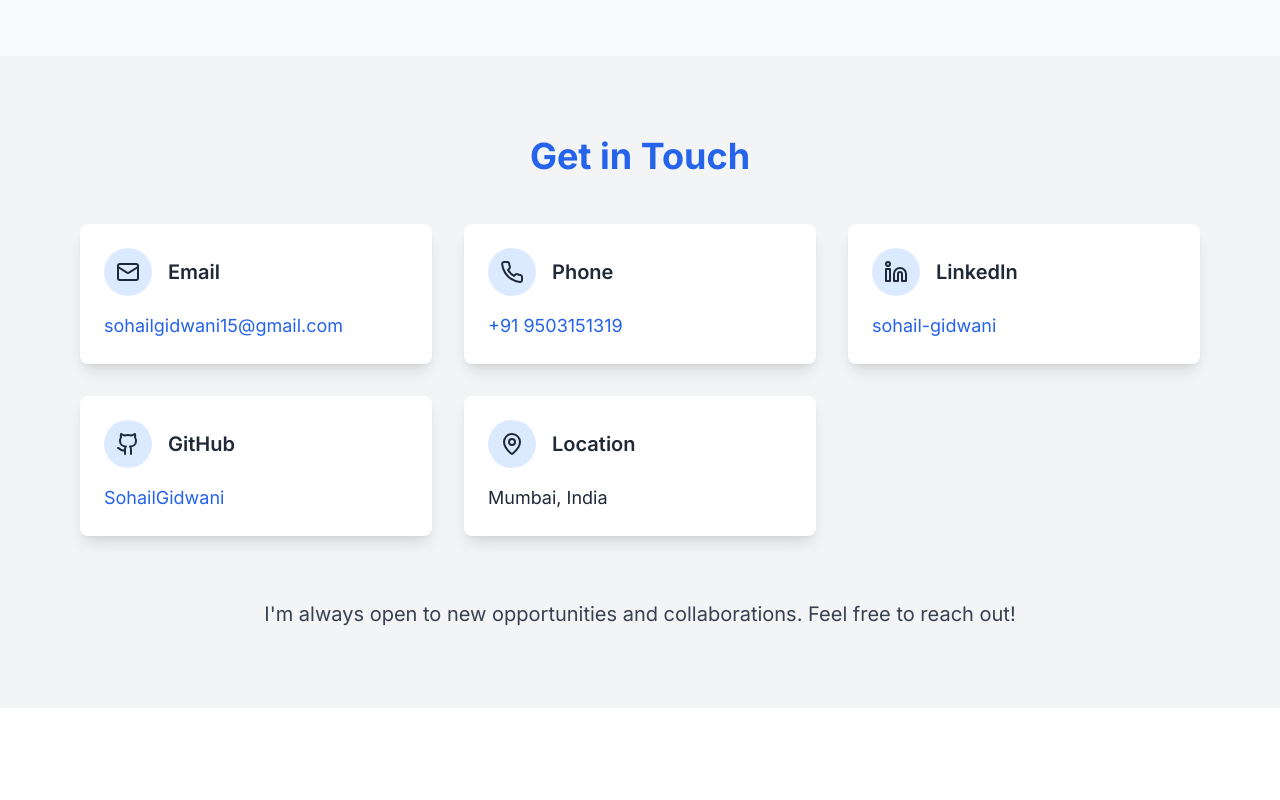
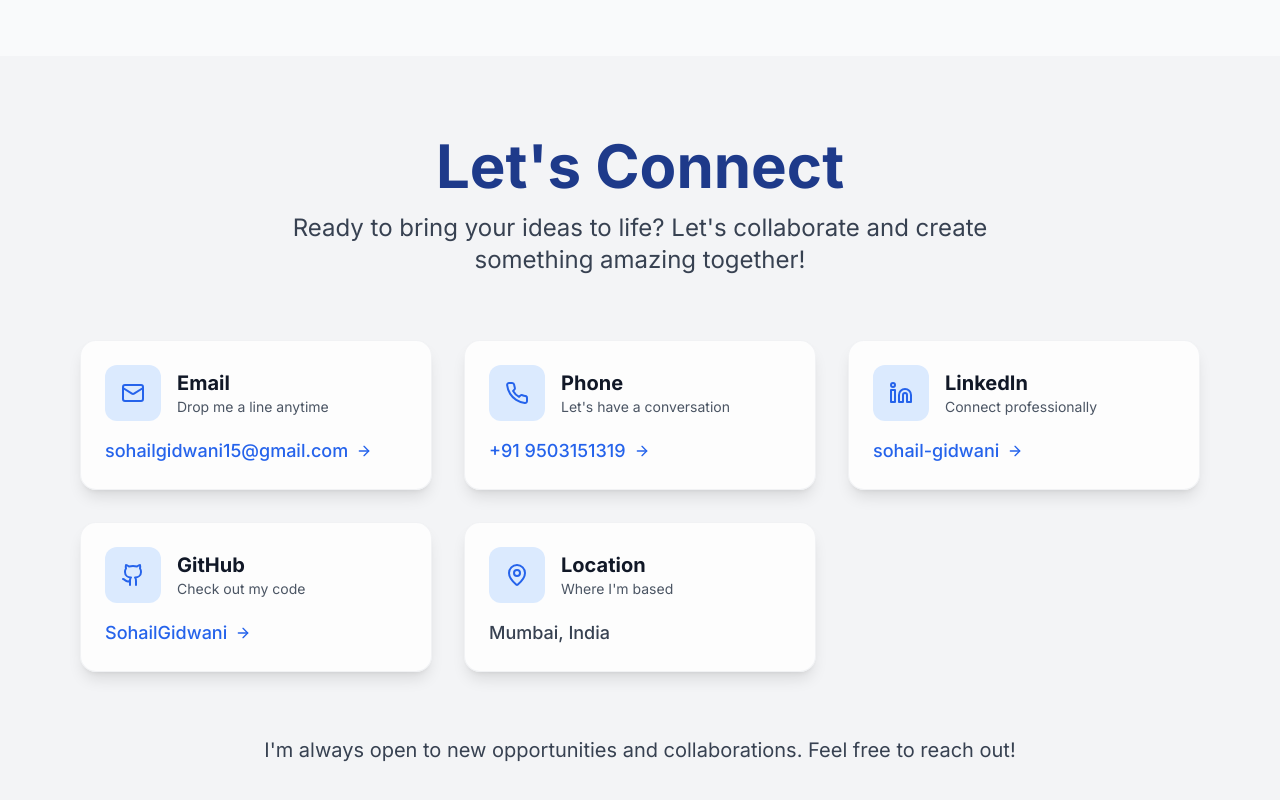
Before and after one commit to SohailGidwani/next-portfolio, a Next.js app: page / in a window 1280 px wide. Shown: the part 5109-5909 px from the top of the page. Before the commit the page ends 5817 px from the top, so only its background shows below. Built offline with nearby package versions, Linux system fonts and the light colour scheme.

Commit message:
Refactor Contact component to enhance structure and readability; add descriptions for contact items and improve mobile/desktop card animations

```diff
--- a/app/components/Contact.tsx
+++ b/app/components/Contact.tsx
@@ -4,7 +4,7 @@ import type React from "react"
 
 import { useEffect, useRef, useState } from "react"
 import { motion, useAnimation } from "framer-motion"
-import { Mail, Phone, MapPin, Linkedin, Github } from "lucide-react"
+import { Mail, Phone, MapPin, Linkedin, Github, ArrowRight } from "lucide-react"
 import { useTheme } from "next-themes"
 import { useInView } from "react-intersection-observer"
 
@@ -17,6 +17,7 @@ interface ContactItem {
   label: string
   value: string
   link?: string
+  description: string
 }
 
 const contactItems: ContactItem[] = [
@@ -25,24 +26,39 @@ const contactItems: ContactItem[] = [
     label: "Email",
     value: "sohailgidwani15@gmail.com",
     link: "mailto:sohailgidwani15@gmail.com",
+    description: "Drop me a line anytime",
   },
-  { icon: <Phone className="w-6 h-6" />, label: "Phone", value: "+91 9503151319", link: "tel:+919503151319" },
+  {
+    icon: <Phone className="w-6 h-6" />,
+    label: "Phone",
+    value: "+91 9503151319",
+    link: "tel:+919503151319",
+    description: "Let's have a conversation",
+  },
   {
     icon: <Linkedin className="w-6 h-6" />,
     label: "LinkedIn",
     value: "sohail-gidwani",
     link: "https://www.linkedin.com/in/sohail-gidwani/",
+    description: "Connect professionally",
   },
   {
     icon: <Github className="w-6 h-6" />,
     label: "GitHub",
     value: "SohailGidwani",
     link: "https://github.com/SohailGidwani",
+    description: "Check out my code",
   },
-  { icon: <MapPin className="w-6 h-6" />, label: "Location", value: "Mumbai, India" },
+  {
+    icon: <MapPin className="w-6 h-6" />,
+    label: "Location",
+    value: "Mumbai, India",
+    description: "Where I'm based",
+  },
 ]
 
-function ContactCard({ item, index, isDark }: { item: ContactItem; index: number; isDark: boolean }) {
+// Mobile-specific compact card
+function MobileContactCard({ item, index, isDark }: { item: ContactItem; index: number; isDark: boolean }) {
   const controls = useAnimation()
   const [ref, inView] = useInView({
     triggerOnce: true,
@@ -58,31 +74,112 @@ function ContactCard({ item, index, isDark }: { item: ContactItem; index: number
   return (
     <motion.div
       ref={ref}
-      initial={{ opacity: 0, y: 50 }}
+      initial={{ opacity: 0, y: 20 }}
       animate={controls}
-      transition={{ duration: 0.5, delay: index * 0.1 }}
-      className={`p-6 rounded-lg shadow-lg ${isDark ? "bg-gray-900 text-white" : "bg-white text-gray-800"} hover:shadow-xl transition-shadow duration-300`}
+      transition={{ duration: 0.4, delay: index * 0.1 }}
+      className={`flex items-center p-3 rounded-lg shadow-md ${
+        isDark ? "bg-gray-800 border-gray-700" : "bg-white border-gray-200"
+      } border`}
     >
-      <div className="flex items-center mb-4">
       <div
-          className={`w-12 h-12 rounded-full flex items-center justify-center ${isDark ? "bg-blue-600" : "bg-blue-100"}`}
+        className={`w-10 h-10 rounded-lg flex items-center justify-center mr-3 ${
+          isDark ? "bg-blue-600/20 text-blue-400" : "bg-blue-100 text-blue-600"
+        }`}
       >
         {item.icon}
       </div>
-        <h3 className="ml-4 text-xl font-semibold">{item.label}</h3>
-      </div>
+      <div className="min-w-0 flex-1">
+        <h3 className={`text-sm font-bold ${isDark ? "text-white" : "text-gray-900"}`}>{item.label}</h3>
         {item.link ? (
           <a
             href={item.link}
             target="_blank"
             rel="noopener noreferrer"
-          className={`text-lg ${isDark ? "text-blue-400 hover:text-blue-300" : "text-blue-600 hover:text-blue-800"} hover:underline`}
+            className={`text-xs flex items-center ${isDark ? "text-blue-400" : "text-blue-600"} truncate`}
+          >
+            <span className="truncate">{item.value}</span>
+            <ArrowRight className="w-3 h-3 ml-1 flex-shrink-0" />
+          </a>
+        ) : (
+          <p className={`text-xs ${isDark ? "text-gray-300" : "text-gray-700"} truncate`}>{item.value}</p>
+        )}
+      </div>
+    </motion.div>
+  )
+}
+
+// Desktop card with animations
+function DesktopContactCard({ item, index, isDark }: { item: ContactItem; index: number; isDark: boolean }) {
+  const controls = useAnimation()
+  const [ref, inView] = useInView({
+    triggerOnce: true,
+    threshold: 0.1,
+  })
+  const [isHovered, setIsHovered] = useState(false)
+
+  useEffect(() => {
+    if (inView) {
+      controls.start({ opacity: 1, y: 0 })
+    }
+  }, [controls, inView])
+
+  return (
+    <motion.div
+      ref={ref}
+      initial={{ opacity: 0, y: 50 }}
+      animate={controls}
+      transition={{ duration: 0.5, delay: index * 0.1 }}
+      onHoverStart={() => setIsHovered(true)}
+      onHoverEnd={() => setIsHovered(false)}
+      className={`relative group p-6 rounded-2xl shadow-lg backdrop-blur-sm border transition-all duration-300 ${
+        isDark
+          ? "bg-gray-800/80 border-gray-700/50 hover:border-blue-500/50"
+          : "bg-white/80 border-gray-200/50 hover:border-blue-500/50"
+      } hover:shadow-2xl hover:-translate-y-2`}
+    >
+      {/* Glow effect on hover */}
+      <motion.div
+        className={`absolute inset-0 rounded-2xl opacity-0 group-hover:opacity-100 transition-opacity duration-300 ${
+          isDark ? "bg-blue-500/10" : "bg-blue-500/5"
+        }`}
+        animate={isHovered ? { scale: 1.05 } : { scale: 1 }}
+        transition={{ duration: 0.3 }}
+      />
+
+      <div className="relative z-10">
+        <div className="flex items-center mb-4">
+          <motion.div
+            className={`w-14 h-14 rounded-xl flex items-center justify-center ${
+              isDark ? "bg-blue-600/20 text-blue-400" : "bg-blue-100 text-blue-600"
+            } group-hover:scale-110 transition-transform duration-300`}
+            animate={isHovered ? { rotate: 360 } : { rotate: 0 }}
+            transition={{ duration: 0.6 }}
+          >
+            {item.icon}
+          </motion.div>
+          <div className="ml-4">
+            <h3 className={`text-xl font-bold ${isDark ? "text-white" : "text-gray-900"}`}>{item.label}</h3>
+            <p className={`text-sm ${isDark ? "text-gray-400" : "text-gray-600"}`}>{item.description}</p>
+          </div>
+        </div>
+
+        {item.link ? (
+          <motion.a
+            href={item.link}
+            target="_blank"
+            rel="noopener noreferrer"
+            className={`text-lg font-medium flex items-center group/link ${
+              isDark ? "text-blue-400 hover:text-blue-300" : "text-blue-600 hover:text-blue-800"
+            }`}
+            whileHover={{ x: 5 }}
           >
             {item.value}
-        </a>
+            <ArrowRight className="w-4 h-4 ml-2 group-hover/link:translate-x-1 transition-transform duration-200" />
+          </motion.a>
         ) : (
-        <p className="text-lg">{item.value}</p>
+          <p className={`text-lg font-medium ${isDark ? "text-gray-300" : "text-gray-700"}`}>{item.value}</p>
         )}
+      </div>
     </motion.div>
   )
 }
@@ -92,7 +189,7 @@ export default function Contact({ setActiveSection }: ContactProps) {
   const { theme, systemTheme } = useTheme()
   const [mounted, setMounted] = useState(false)
 
-  // Handle active section detection - moved before mounted check
+  // Handle active section detection
   useEffect(() => {
     const observer = new IntersectionObserver(
       (entries: IntersectionObserverEntry[]) => {
@@ -102,8 +199,8 @@ export default function Contact({ setActiveSection }: ContactProps) {
         }
       },
       {
-        threshold: 0.3, // Changed from 0.5 to 0.3 for consistency
-        rootMargin: "-10% 0px -10% 0px", // Added for better detection
+        threshold: 0.3,
+        rootMargin: "-10% 0px -10% 0px",
       },
     )
 
@@ -130,22 +227,44 @@ export default function Contact({ setActiveSection }: ContactProps) {
     <section
       id="contact"
       ref={sectionRef}
-      className={`py-20 transition-colors duration-300 ${isDark ? "bg-gray-800" : "bg-gray-100"}`}
+      className={`py-16 md:py-20 transition-colors duration-300 ${isDark ? "bg-gray-800" : "bg-gray-100"}`}
     >
       <div className="max-w-6xl mx-auto px-4">
+        {/* Updated Header */}
+        <motion.div
+          initial={{ opacity: 0, y: -30 }}
+          animate={{ opacity: 1, y: 0 }}
+          transition={{ duration: 0.8 }}
+          className="text-center mb-10 md:mb-16"
+        >
           <motion.h2
-          initial={{ opacity: 0, y: -20 }}
-          animate={{ opacity: 1, y: 0 }}
-          transition={{ duration: 0.5 }}
-          className={`text-4xl font-bold mb-12 text-center ${isDark ? "text-blue-400" : "text-blue-600"}`}
+            className={`text-3xl md:text-5xl lg:text-6xl font-bold ${isDark ? "text-blue-400" : "text-blue-900"}`}
           >
-          Get in Touch
+            Let's Connect
           </motion.h2>
+          <motion.p
+            initial={{ opacity: 0 }}
+            animate={{ opacity: 1 }}
+            transition={{ duration: 0.8, delay: 0.3 }}
+            className={`text-lg md:text-xl lg:text-2xl max-w-3xl mx-auto mt-3 md:mt-4 ${
+              isDark ? "text-gray-300" : "text-gray-700"
+            }`}
+          >
+            Ready to bring your ideas to life? Let's collaborate and create something amazing together!
+          </motion.p>
+        </motion.div>
 
-        {/* Show content regardless of mounted state, but with fallback styling */}
-        <div className="grid grid-cols-1 md:grid-cols-2 lg:grid-cols-3 gap-8">
+        {/* Mobile Cards (shown only on small screens) */}
+        <div className="md:hidden space-y-3">
           {contactItems.map((item, index) => (
-            <ContactCard key={item.label} item={item} index={index} isDark={isDark} />
+            <MobileContactCard key={item.label} item={item} index={index} isDark={isDark} />
+          ))}
+        </div>
+
+        {/* Desktop Cards (hidden on small screens) */}
+        <div className="hidden md:grid md:grid-cols-2 lg:grid-cols-3 md:gap-8">
+          {contactItems.map((item, index) => (
+            <DesktopContactCard key={item.label} item={item} index={index} isDark={isDark} />
           ))}
         </div>
 
@@ -153,9 +272,9 @@ export default function Contact({ setActiveSection }: ContactProps) {
           initial={{ opacity: 0, y: 50 }}
           animate={{ opacity: 1, y: 0 }}
           transition={{ duration: 0.5, delay: 0.5 }}
-          className="mt-16 text-center"
+          className="mt-10 md:mt-16 text-center"
         >
-          <p className={`text-xl ${isDark ? "text-gray-300" : "text-gray-700"}`}>
+          <p className={`text-base md:text-xl ${isDark ? "text-gray-300" : "text-gray-700"}`}>
             I'm always open to new opportunities and collaborations. Feel free to reach out!
           </p>
         </motion.div>
```
Lines whose indentation alone changed are shown as unchanged.
